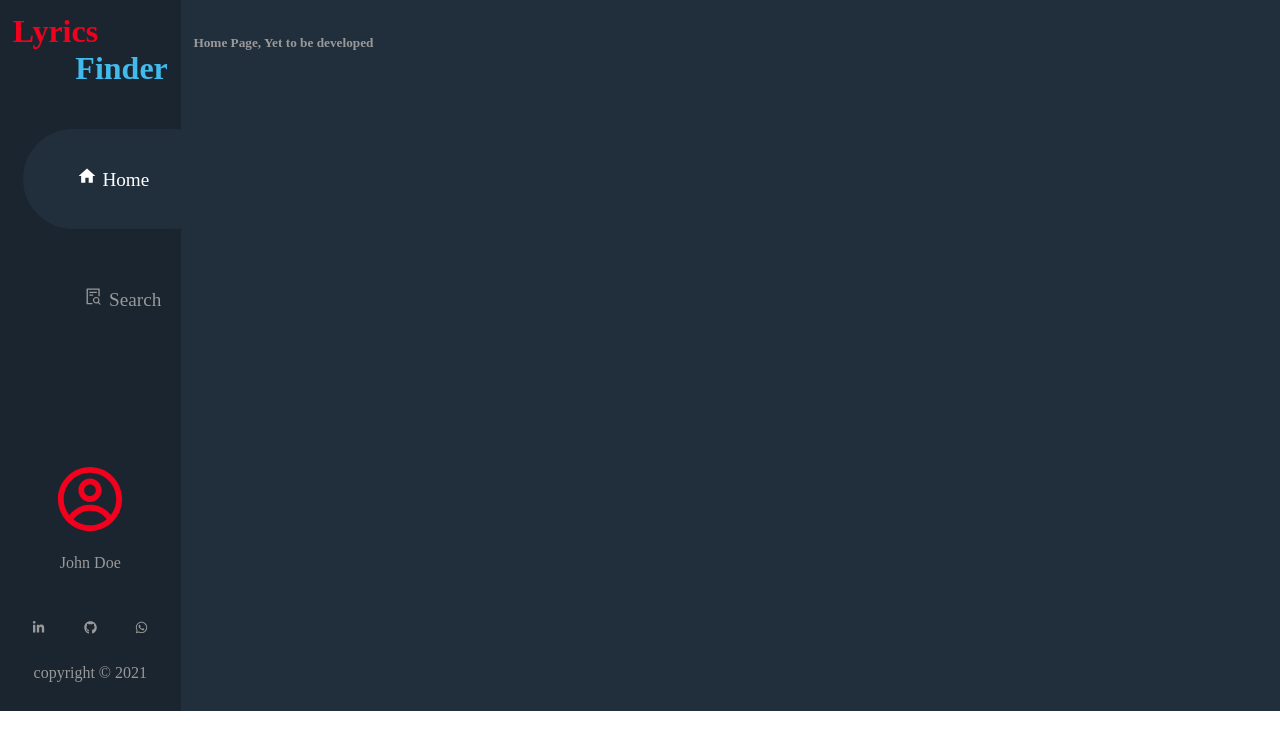
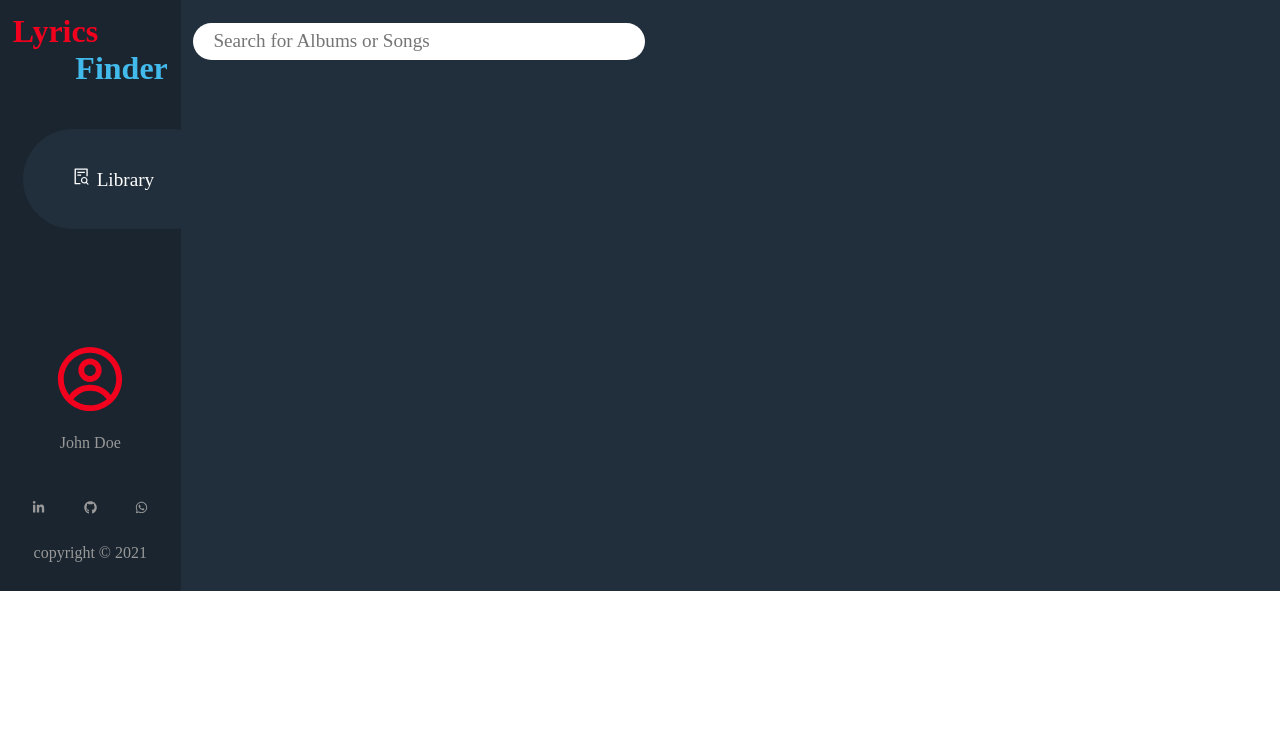
Before and after one commit to pesto-students/lyrics-finder-ShankarRaknahs, a React (Create React App) app in the folder app/lyrics-finder/: page / in a window 1280 px wide. Shown: the top 750 px of the page. Built offline with nearby package versions, Linux system fonts and the light colour scheme.

Commit message:
Remove Home Page option and have it only while building it, its better not to have the option when it is in development Remove sorry in the error messages as it is okay to have error's in the application and we doesn't need to be sorry for that

```diff
--- a/app/lyrics-finder/src/App.js
+++ b/app/lyrics-finder/src/App.js
@@ -9,8 +9,10 @@ function App() {
     <section>
       <BrowserRouter>
         <Switch>
-          <RouteWrapper path='/search' component={<SearchView />} />
-          <RouteWrapper path='/' component={<HomeView />} />
+          //! Commenting for now, will be added during Home page implementation
+          {/* <RouteWrapper path='/search' component={<SearchView />} />
+          <RouteWrapper path='/' component={<HomeView />} /> */}
+          <RouteWrapper path='/' component={<SearchView />} />
         </Switch>
       </BrowserRouter>
     </section>
--- a/app/lyrics-finder/src/components/Navbar/Navbar.js
+++ b/app/lyrics-finder/src/components/Navbar/Navbar.js
@@ -12,7 +12,7 @@ const Navbar = (app) => {
 
   return (
     <section className='navbar'>
-      <span>
+      {/* <span>
         <Link to='/'>
           <button
             className={activeBtn === 'Home' ? 'btn active' : 'btn'}
@@ -22,8 +22,8 @@ const Navbar = (app) => {
             <span>Home</span>
           </button>
         </Link>
-      </span>
-      <span>
+      </span> */}
+      {/* <span>
         <Link to='/search'>
           <button
             className={activeBtn === 'Search' ? 'btn active' : 'btn'}
@@ -33,6 +33,18 @@ const Navbar = (app) => {
             <span>Search</span>
           </button>
         </Link>
+      </span> */}
+
+      <span>
+        <Link to='/'>
+          <button
+            className={'btn active'}
+            onClick={() => setActiveBtn('Search')}
+          >
+            <AiOutlineFileSearch className='btn-icon' />
+            <span>Library</span>
+          </button>
+        </Link>
       </span>
     </section>
   );
--- a/app/lyrics-finder/src/config/app.config.js
+++ b/app/lyrics-finder/src/config/app.config.js
@@ -7,11 +7,11 @@ const config = {
     apiError: 'Received this error while trying to retrieve data from server',
     action: ' Please try after sometime or try some other keyword',
     NotProperRequest: 'Not sending the proper Artist/Album name to the server',
-    emptyResponse: 'Sorry Lyrics for this track is currently not available...!',
+    emptyResponse: 'Lyrics for this track is currently not available...!',
   },
   HTTP_SUCCESS_CODE: 200,
   NO_RESULT_FOUND:
-    'Sorry, No tracks found for the keyword, Please try some other keywords',
+    'No tracks found for the keyword, Please try some other keywords',
 };
 
 export default config;
```
